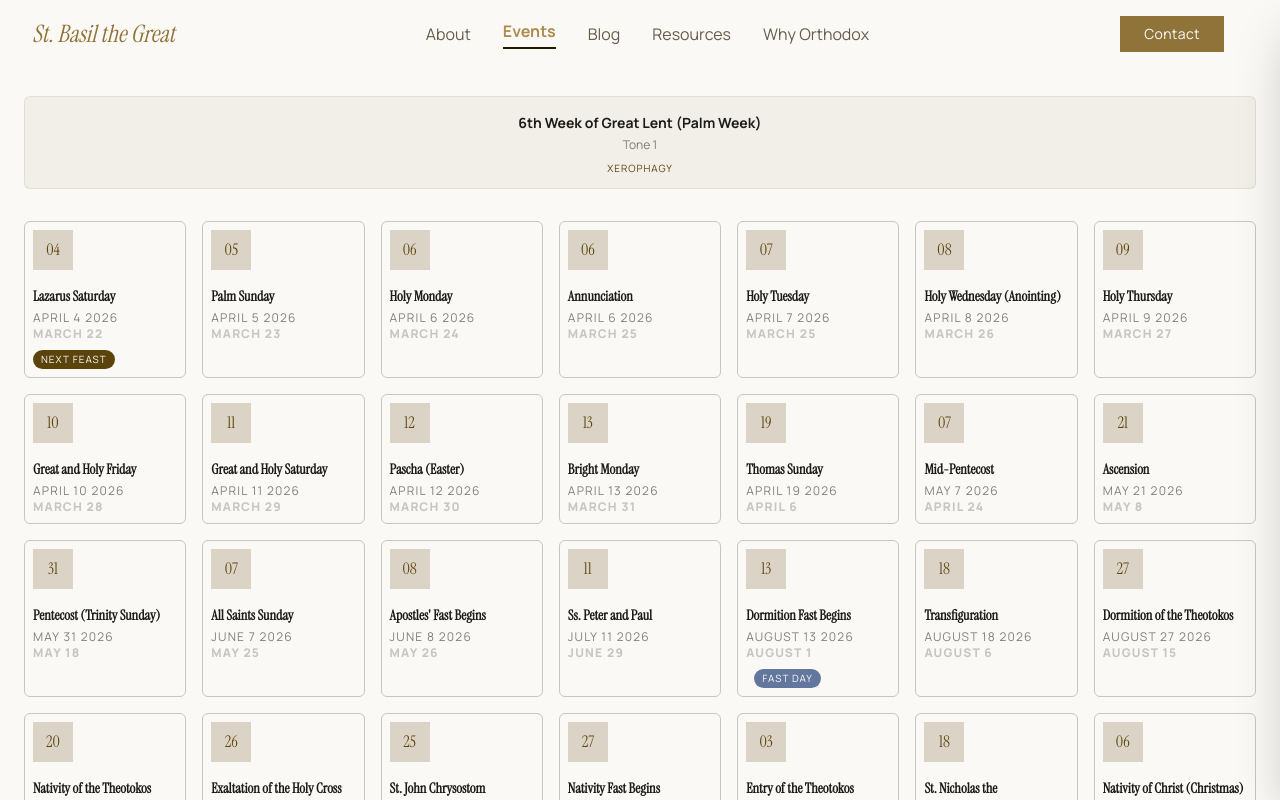
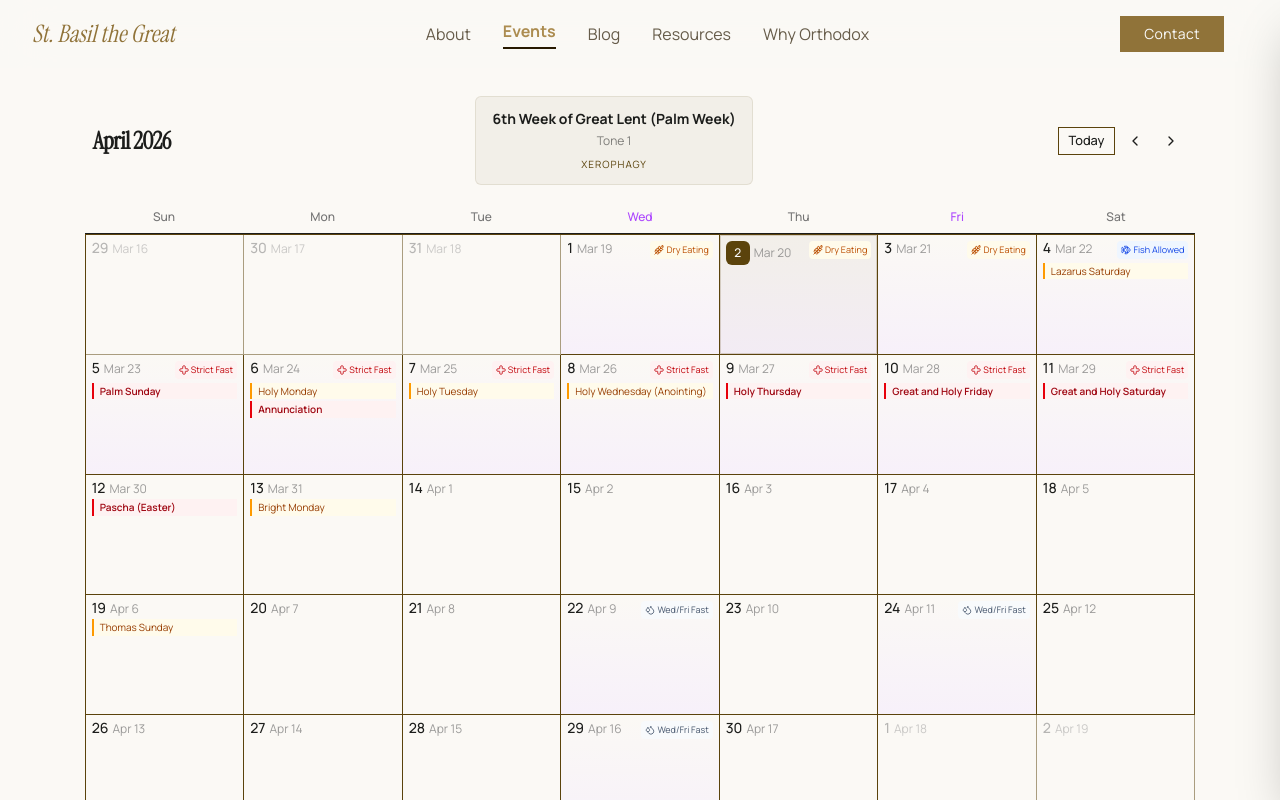
Before and after one commit to sabakodev/JSBA, a Next.js app: page /en/event/calendar in a window 1280 px wide. Shown: the top 800 px of the page. Built offline with nearby package versions, Linux system fonts and the light colour scheme.

Commit message:
fix(calendar/page.tsx): replace deprecated components with LiturgicalCalendar component

```diff
--- a/src/app/[locale]/(pages)/event/calendar/page.tsx
+++ b/src/app/[locale]/(pages)/event/calendar/page.tsx
@@ -1,5 +1,4 @@
-import { FeastCard, FilterBar, Hero, Sidebar, Timeline } from "@/components/theme-blocks/events"
-import { getCurrentLiturgicalWeek, getUpcomingFeasts } from "@/lib/utils"
+import { LiturgicalCalendar } from "@/components/theme-blocks/events"
 import { getTranslations } from "next-intl/server"
 
 export async function generateMetadata({ params }: { params: Promise<{ locale: string }> }) {
@@ -20,49 +19,10 @@ export default async function Page({
 
 	// const t = useTranslations("eventPage.sidebar")
 
-	const upcomingFeasts = getUpcomingFeasts(900)
-	const currentWeek = getCurrentLiturgicalWeek()
-
-	const localizedCurrentName: Record<string, string> = {
-		default: currentWeek.name,
-		id: currentWeek.nameId,
-		el: currentWeek.nameEl,
-	}
-
-	const currentWeekName = localizedCurrentName[locale] ?? localizedCurrentName.default
 	return (
 		<>
 			<main className="max-w-7xl mx-auto px-6 py-24">
-				<div className="mb-8 py-3 px-4 bg-primary/5 border border-primary/10 rounded-sm text-center">
-					<p className="text-[10px] uppercase tracking-[0.3em] text-secondary/60 mb-1">
-						{/* {t('feast.weekLabel')} */}
-					</p>
-					<p className="text-sm font-body font-bold text-on-surface">
-						{currentWeekName}
-					</p>
-					{currentWeek.tone && (
-						<p className="text-xs text-secondary/60 mt-1">
-							Tone {currentWeek.tone}
-						</p>
-					)}
-					{currentWeek.fasting && (
-						<p className="text-[10px] uppercase tracking-widest text-primary mt-2">
-							{currentWeek.fastingType}
-						</p>
-					)}
-				</div>
-
-				<div className="grid grid-cols-7 gap-4">
-					{upcomingFeasts.map((feast, index) => (
-						<FeastCard
-							key={`${feast.julianDate?.month}-${feast.julianDate?.day}-${index}`}
-							locale={locale}
-							feast={feast}
-							index={index}
-							year
-						/>
-					))}
-				</div>
+				<LiturgicalCalendar locale={locale} />
 			</main>
 		</>
 	)
```
